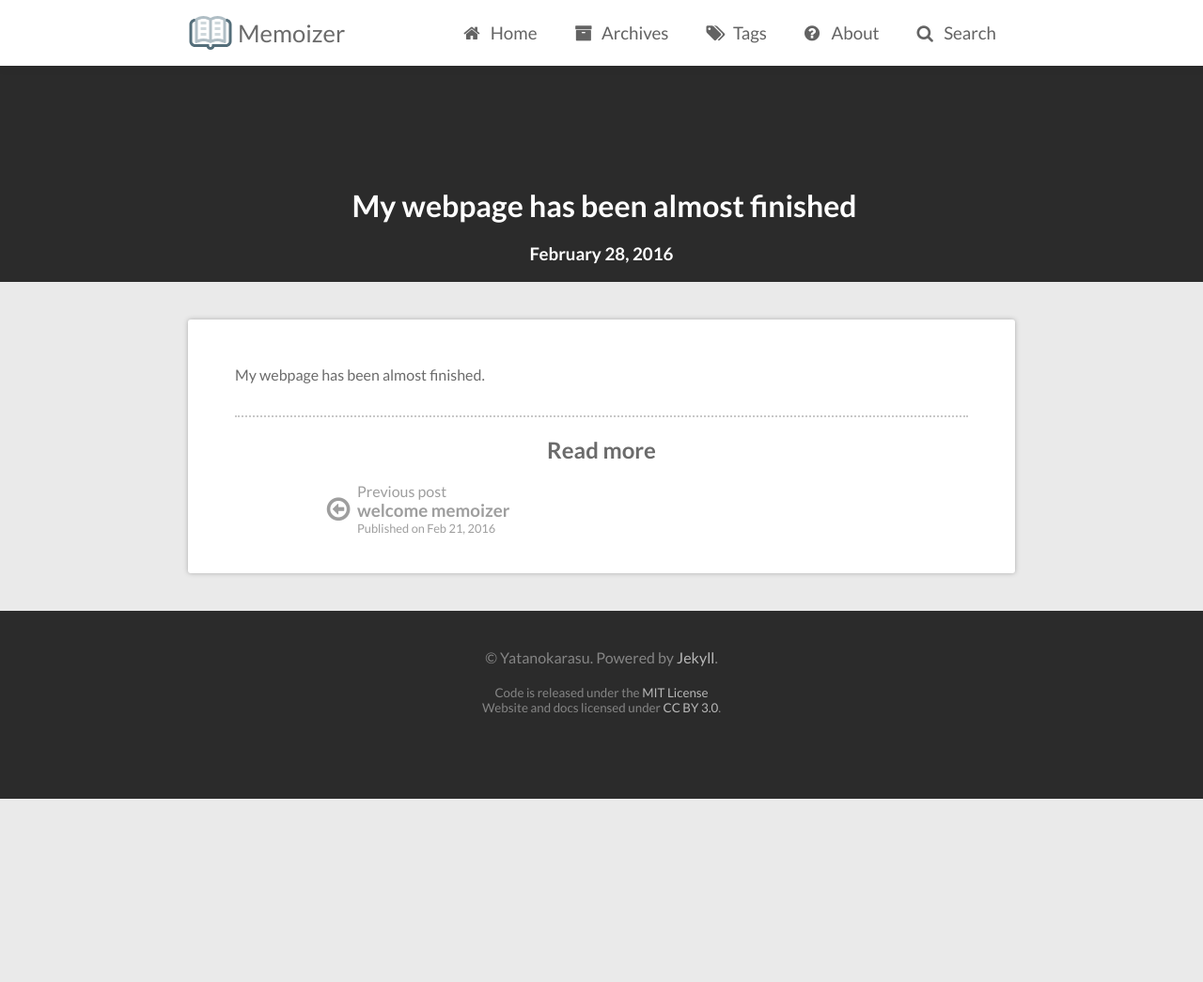
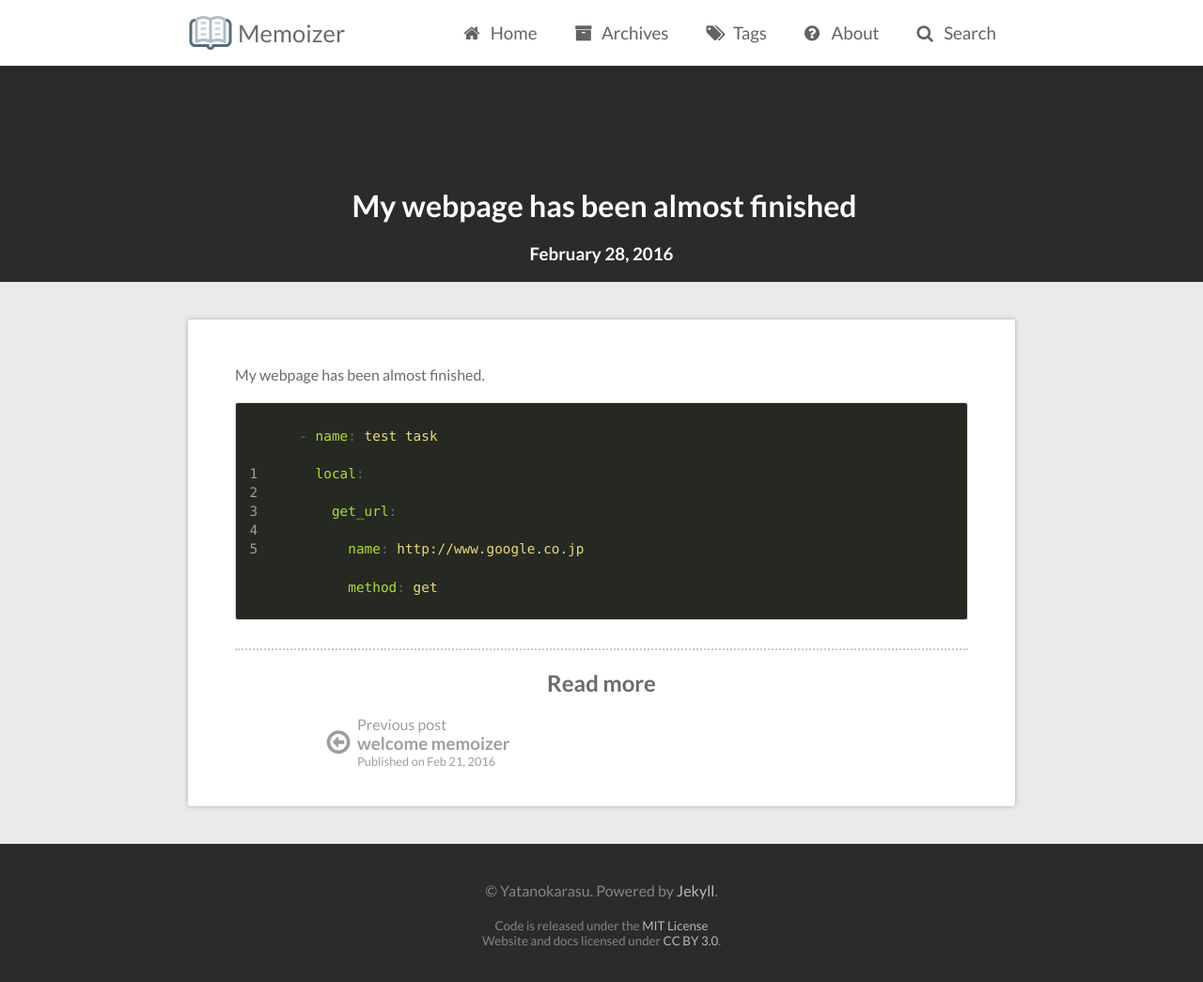
Before and after one commit to yatanokarasu/yatanokarasu.github.io, a Jekyll site: the page built from _posts/2016-02-28-almost-finished.md, in a window 1280 px wide and 1098 px high. Shown: the top 1045 px of the window at 94% size. Built offline with Jekyll 4.4.1, drawn with Linux system fonts in a browser that asks for light colours; some web fonts are replaced.

Commit message:
Fixed code style with line numbers.
Signed-off-by: yatanokarasu <sync.outerphase@gmail.com>

```diff
--- a/_posts/2016-02-28-almost-finished.md
+++ b/_posts/2016-02-28-almost-finished.md
@@ -4,3 +4,11 @@ title: My webpage has been almost finished
 ---
 
 My webpage has been almost finished.
+
+{% highlight yaml linenos %}
+- name: test task
+  local:
+    get_url:
+      name: http://www.google.co.jp
+      method: get
+{% endhighlight %}
--- a/_scss/_highlight.scss
+++ b/_scss/_highlight.scss
@@ -12,10 +12,28 @@ div.highlighter-rouge {
     @include            border-rounded(3px);
 
     font-size:          .9em;
+    line-height:        1.4;
 
     pre {
         margin:         0;
         padding:        .8em;
+
+        table {
+            font-size:      inherit;
+            line-height:    inherit;
+        }
+
+        td {
+            pre {
+                padding:    0;
+
+                &.lineno {
+                    color:          lighten($base-color, 60);
+                    padding-right:  .8em;
+                }
+            }
+        }
+
     }
 
     .language-css .nf {       color: #F6AA11;}
--- a/_scss/_typography.scss
+++ b/_scss/_typography.scss
@@ -150,7 +150,6 @@ pre {
     }
 }
 
-
 p,
 li {
     code {
```
